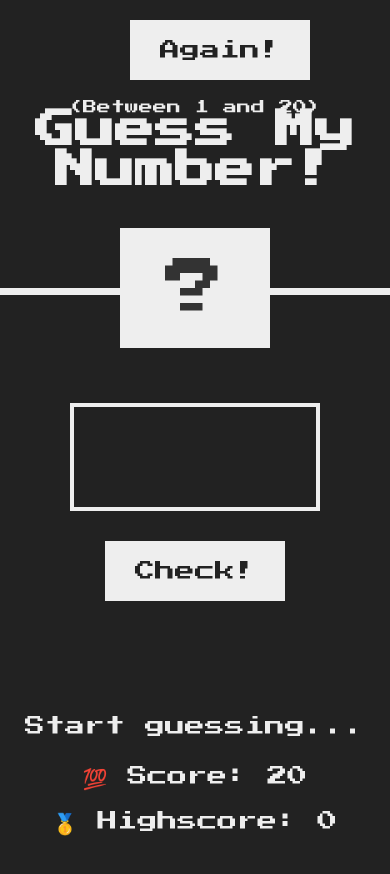
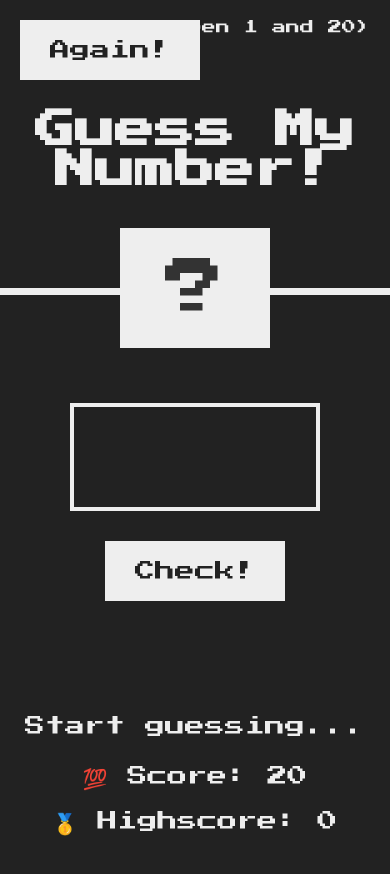
Before and after one commit to hicham-hachem/guess-my-number, a plain HTML site: page index.html in a window 390 px wide. Shown: the top 874 px of the page. Drawn offline with Linux system fonts and the light colour scheme.

Commit message:
Removing media querry

```diff
--- a/style.css
+++ b/style.css
@@ -131,15 +131,3 @@ h1 {
         margin-bottom: 2rem;
     }
 }
-
-/* Bellow 480px */
-@media (max-width: 30em) {
-    .again {
-        left: 13rem;
-    }
-    .between {
-        top: 10rem;
-        left: 2rem;
-        text-align: center;
-    }
-}
```
Also changed, not shown: bob.jpg (added).
